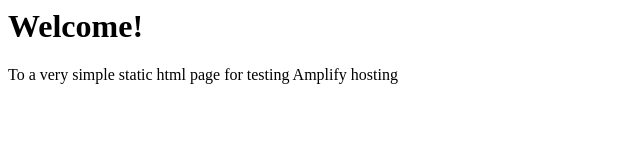
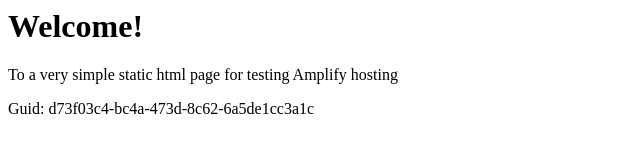
Before and after one commit to amplify-github-test-hkg/Github-PR-Commit-Integration-Test-DoNotTouch-Gith-OKSLNVO2-v1-preprod-ap-east-1, a website: page src/index.html in a window 1280 px wide. Shown: the whole page, without its empty margins (0-640 px from the left). Drawn offline with Linux system fonts and the light colour scheme.

Commit message:
commit from integ tests

```diff
--- a/src/index.html
+++ b/src/index.html
@@ -1,3 +1,5 @@
+
+
 <html lang="en">
 
 <head>
@@ -10,6 +12,6 @@
 <body>
     <h1>Welcome!</h1>
     <p>To a very simple static html page for testing Amplify hosting</p>
-</body>
+    <p>Guid: d73f03c4-bc4a-473d-8c62-6a5de1cc3a1c</p></body>
 
 </html>
```
